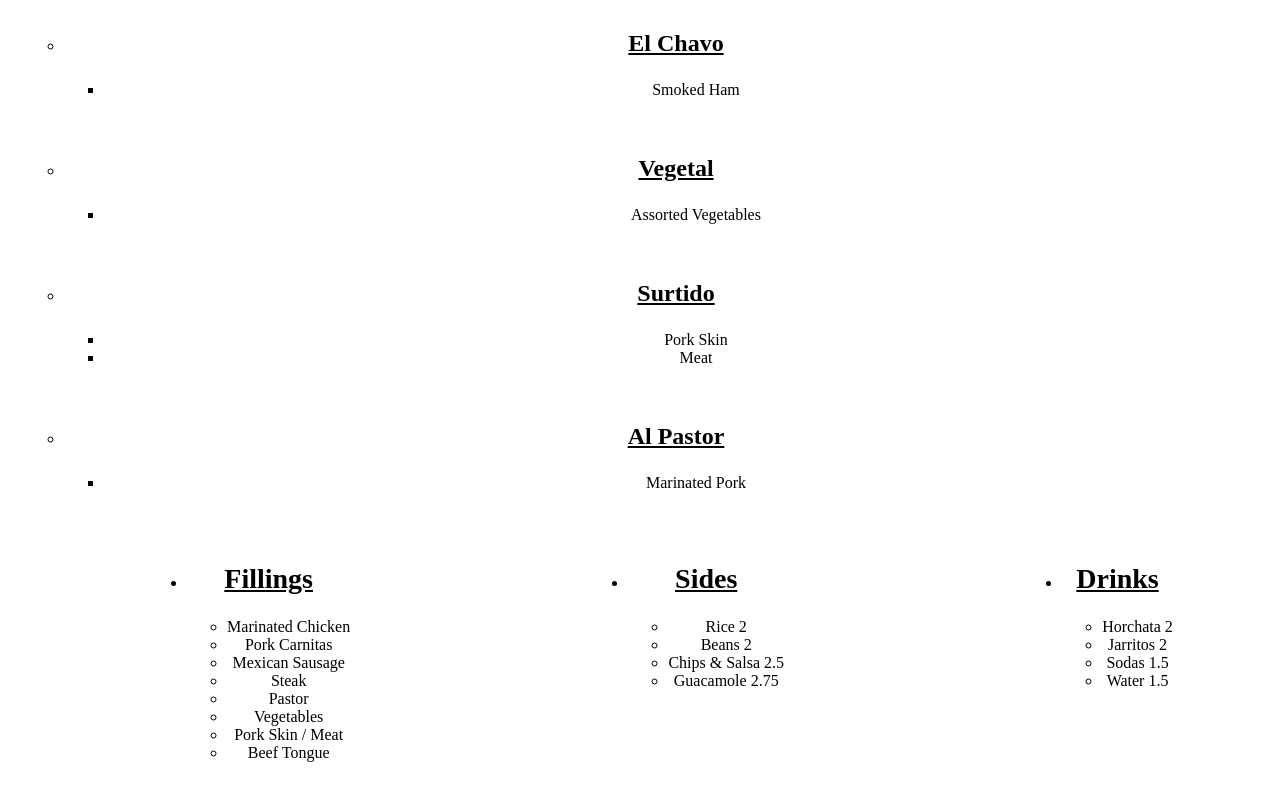
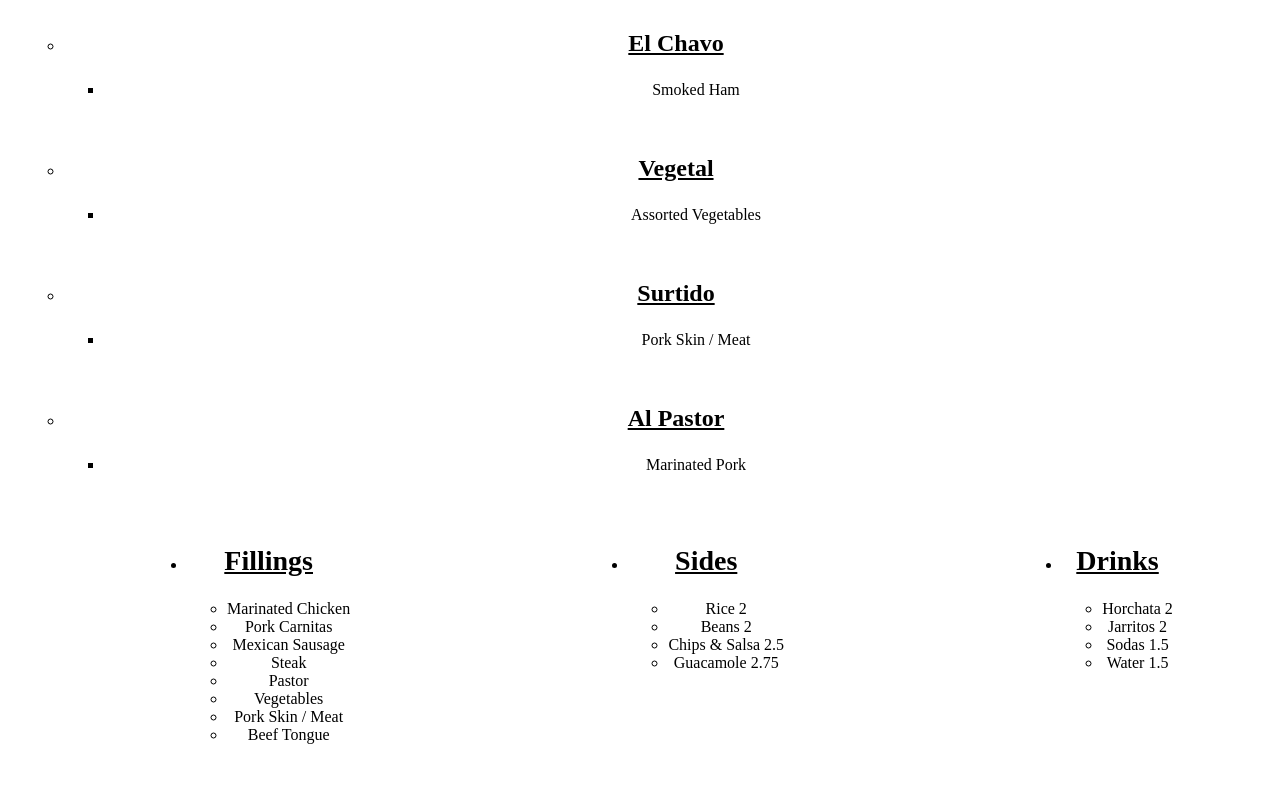
Before and after one commit to esimons/victoriataqueria, a Gatsby site: page /menu in a window 1280 px wide. Shown: the part 1954-2754 px from the top of the page. Built offline with nearby package versions, Linux system fonts and the light colour scheme; Gatsby itself is replaced by a stand-in of ours.

Commit message:
Update Pages “menu”

```diff
--- a/src/content/menu.md
+++ b/src/content/menu.md
@@ -83,8 +83,7 @@
         - Assorted Vegetables
       title: Vegetal
     - ingredients:
-        - Pork Skin
-        - Meat
+        - Pork Skin / Meat
       title: Surtido
     - ingredients:
         - Marinated Pork
```
